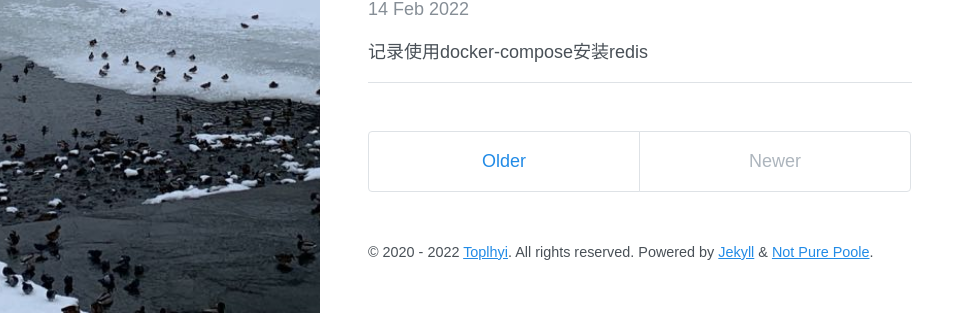
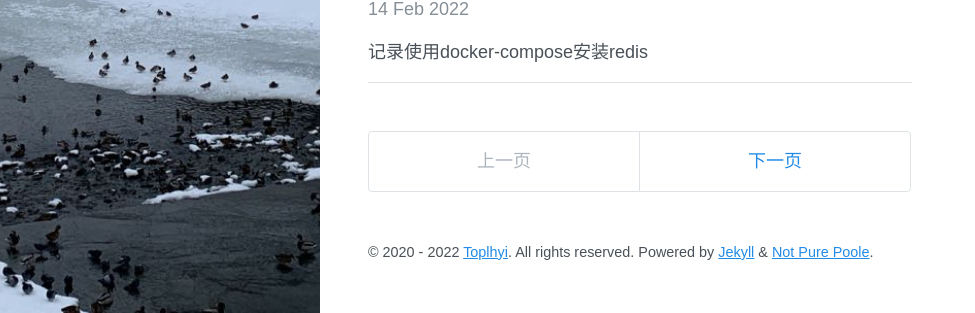
Before and after one commit to toplhy/toplhy.github.io, a Jekyll site: the page built from index.html, in a window 1280 px wide and 1113 px high. Shown: the part 800-1113 px from the top of the window, without its empty margins (0-975 px from the left). Built offline with Jekyll 4.4.1, drawn with Linux system fonts in a browser that asks for light colours; nearby versions of some CDN libraries; the list of posts is cut into pages by our own code.

Commit message:
Update home.html

```diff
--- a/_layouts/home.html
+++ b/_layouts/home.html
@@ -32,14 +32,14 @@ layout: default
 </div>
 
 <div class="pagination">
+  {% if paginator.previous_page %}
+    <a class="pagination-item newer" href="{{ paginator.previous_page_path | prepend: relative_url }}">上一页</a>
+  {% else %}
+    <span class="pagination-item newer">上一页</span>
+  {% endif %}
   {% if paginator.next_page %}
-    <a class="pagination-item older" href="{{ paginator.next_page_path | relative_url }}">Older</a>
+    <a class="pagination-item older" href="{{ paginator.next_page_path | relative_url }}">下一页</a>
   {% else %}
-    <span class="pagination-item older">Older</span>
-  {% endif %}
-  {% if paginator.previous_page %}
-    <a class="pagination-item newer" href="{{ paginator.previous_page_path | prepend: relative_url }}">Newer</a>
-  {% else %}
-    <span class="pagination-item newer">Newer</span>
+    <span class="pagination-item older">下一页</span>
   {% endif %}
 </div>
```
